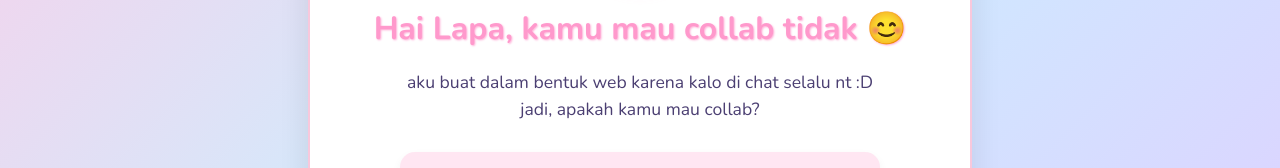
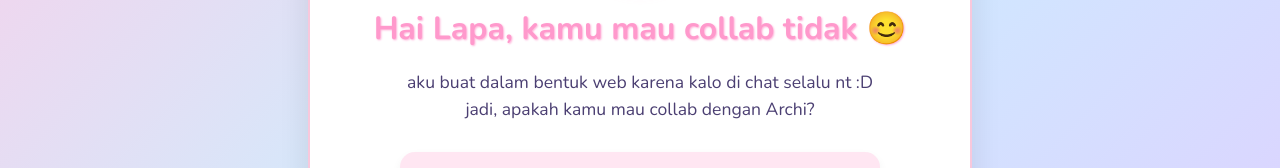
Before and after one commit to varchiere/collab, a plain HTML site: page index.html in a window 1280 px wide. Shown: the part 363-531 px from the top of the page. Drawn offline with nearby package versions, Linux system fonts and the light colour scheme; grey boxes are pictures that could not be loaded.

Commit message:
Update index.html

```diff
--- a/index.html
+++ b/index.html
@@ -455,7 +455,7 @@
   <div class="card" id="firstPage">
     <img src="lapa1.jpg" alt="Foto Lapa" class="profile-pic">
     <h1>Hai Lapa, kamu mau collab tidak 😊</h1>
-    <p>aku buat dalam bentuk web karena kalo di chat selalu nt :D <br>jadi, apakah kamu mau collab?</p>
+    <p>aku buat dalam bentuk web karena kalo di chat selalu nt :D <br>jadi, apakah kamu mau collab dengan Archi?</p>
     <div class="btn-group">
       <button class="collab-btn" onclick="nextPage(true)">Iya, mau</button>
       <button class="collab-btn" onclick="showPersuadePopup()">Gamau..</button>
```
